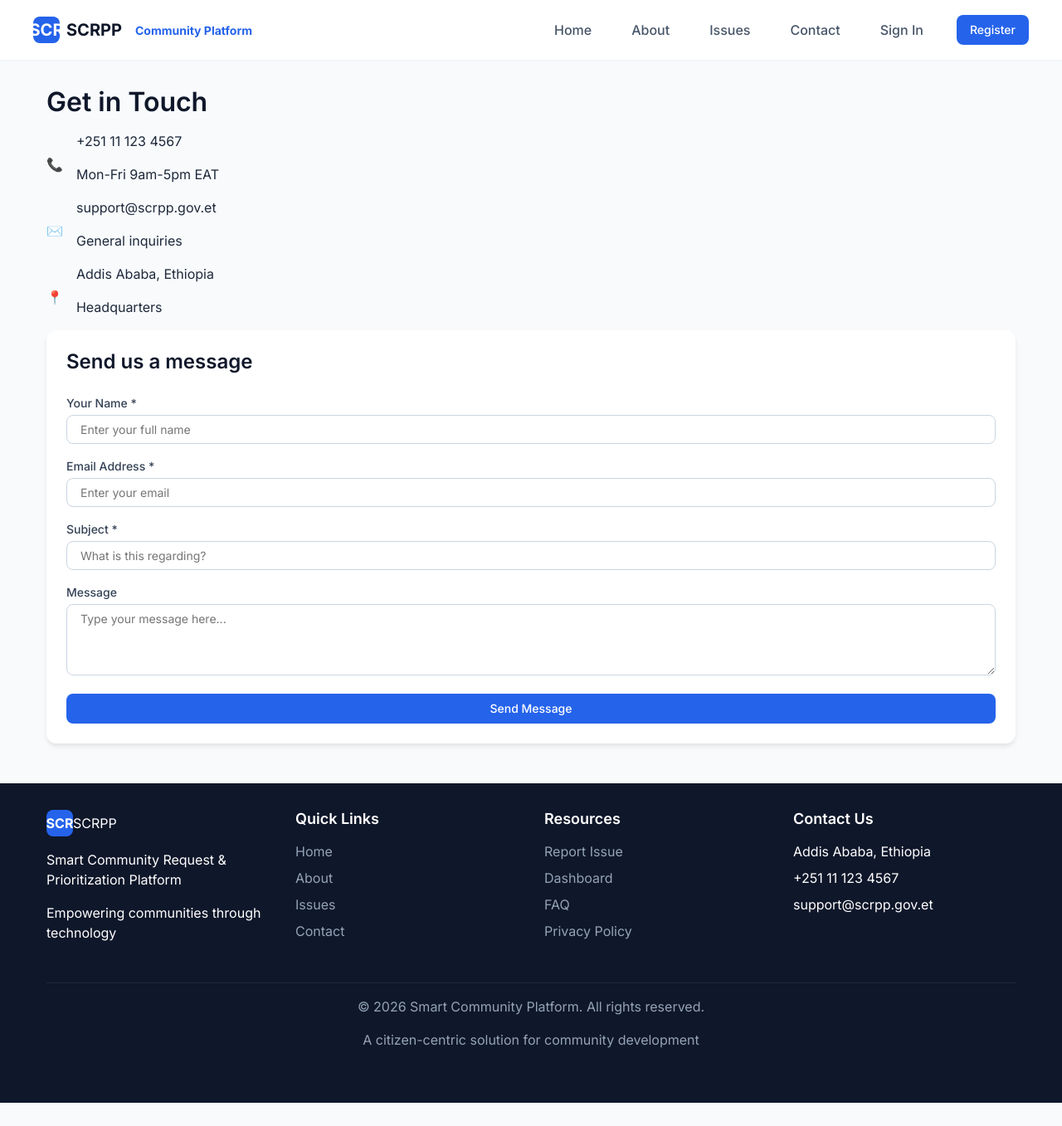
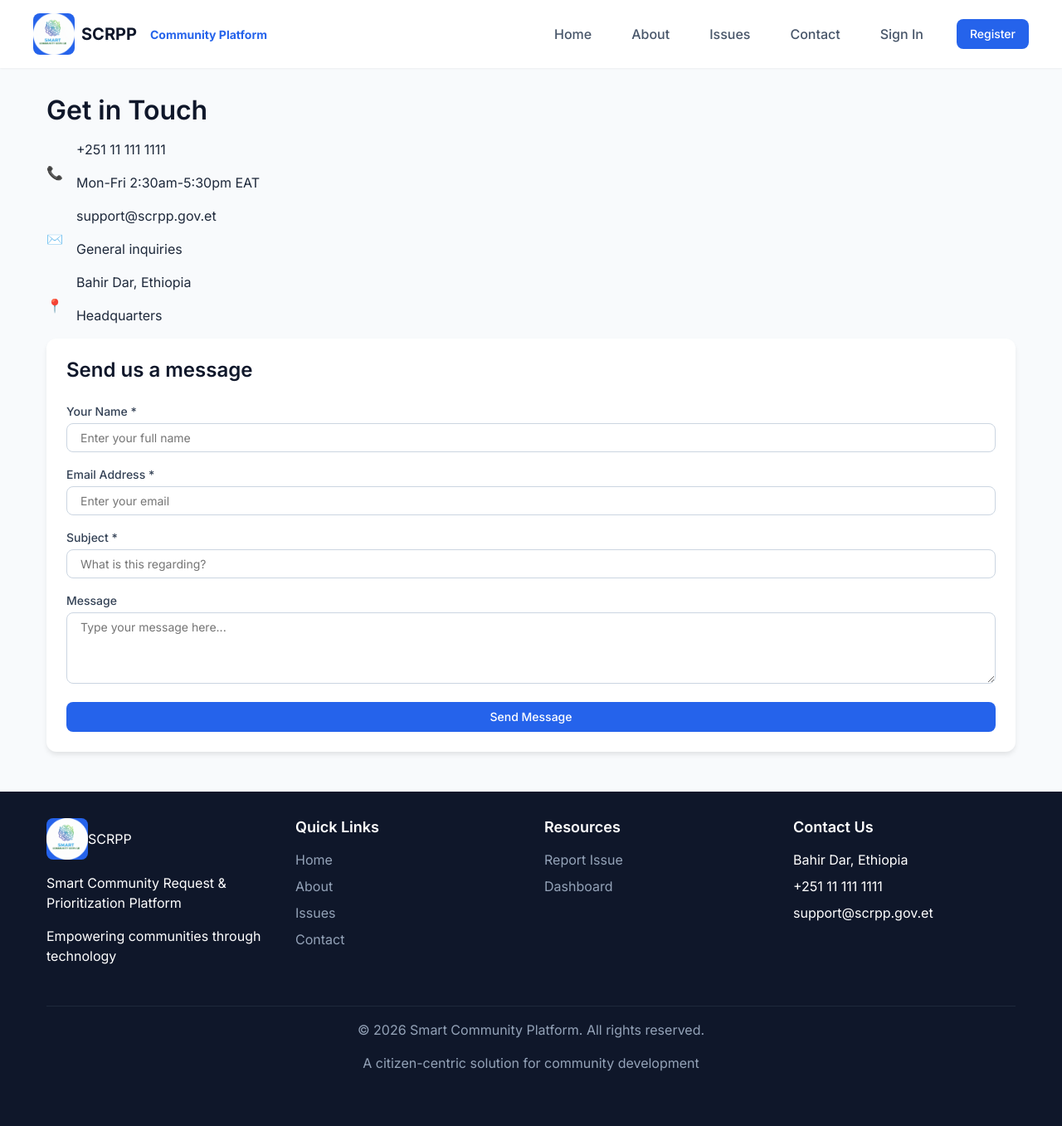
Before and after one commit to Abrham-Tadesse/smart_community_service, a React (Vite) app: page /contact in a window 1280 px wide. Shown: the whole page at 83% size. Before the commit the page ends 1329 px from the top, so only its background shows below. Built offline with nearby package versions, Linux system fonts and the light colour scheme.

Commit message:
Adding a fivicon and logo to the system

```diff
--- a/index.html
+++ b/index.html
@@ -2,7 +2,7 @@
 <html lang="en">
   <head>
     <meta charset="UTF-8" />
-    <link rel="icon" type="image/svg+xml" href="/vite.svg" />
+    <link rel="icon" type="image/png" href="/assets/image/logo.png" />
     <meta name="viewport" content="width=device-width, initial-scale=1.0" />
     <title>smart_community_service</title>
   </head>
--- a/src/components/layout/Footer.jsx
+++ b/src/components/layout/Footer.jsx
@@ -1,4 +1,5 @@
 import { Link } from 'react-router-dom'
+import logo from '../../assets/image/logo.png'
 
 const Footer = () => {
   const currentYear = new Date().getFullYear()
@@ -10,7 +11,7 @@ const Footer = () => {
           {/* Brand */}
           <div className="footer-section">
             <div className="flex items-center gap-2 mb-4">
-              <div className="navbar-logo">SCR</div>
+              <img src={logo} alt="Logo" className="navbar-logo" />
               <span className="font-bold">SCRPP</span>
             </div>
             <p>Smart Community Request & Prioritization Platform</p>
@@ -34,8 +35,6 @@ const Footer = () => {
             <ul className="footer-links">
               <li><Link to="/issues/create">Report Issue</Link></li>
               <li><Link to="/dashboard">Dashboard</Link></li>
-              <li><Link to="/faq">FAQ</Link></li>
-              <li><Link to="/privacy">Privacy Policy</Link></li>
             </ul>
           </div>
 
@@ -43,8 +42,8 @@ const Footer = () => {
           <div className="footer-section">
             <h3>Contact Us</h3>
             <ul className="footer-links">
-              <li>Addis Ababa, Ethiopia</li>
-              <li>+251 11 123 4567</li>
+              <li>Bahir Dar, Ethiopia</li>
+              <li>+251 11 111 1111</li>
               <li>support@scrpp.gov.et</li>
             </ul>
           </div>
--- a/src/components/layout/Navbar.jsx
+++ b/src/components/layout/Navbar.jsx
@@ -3,6 +3,7 @@ import { Link, useNavigate } from 'react-router-dom'
 import { useSelector, useDispatch } from 'react-redux'
 import { logout } from '../../features/auth/authSlice'
 import { useCallback } from 'react'
+import logo from '../../assets/image/logo.png'
 
 const Navbar = () => {
   const [isMobileMenuOpen, setIsMobileMenuOpen] = useState(false)
@@ -74,7 +75,7 @@ const Navbar = () => {
     <nav className="navbar">
       <div className="container navbar-container">
         <Link to="/" className="navbar-brand">
-          <div className="navbar-logo">SCR</div>
+          <img src={logo} alt="Logo" className="navbar-logo" />
           <span>SCRPP</span>
           <span className="navbar-subtitle">Community Platform</span>
         </Link>
--- a/src/index.css
+++ b/src/index.css
@@ -366,8 +366,8 @@ a:hover {
 }
 
 .navbar-logo {
-  width: 32px;
-  height: 32px;
+  width: 50px;
+  height: 50px;
   background-color: var(--primary-600);
   color: white;
   border-radius: var(--radius-md);
--- a/src/main.jsx
+++ b/src/main.jsx
@@ -5,6 +5,17 @@ import { BrowserRouter } from 'react-router-dom'
 import App from './App'
 import { store } from './app/store'
 import './index.css'
+import favicon from './assets/image/logo.png'
+
+const setFavicon = () => {
+  const existing = document.querySelector("link[rel~='icon']")
+  const link = existing || document.createElement('link')
+  link.rel = 'icon'
+  link.type = 'image/png'
+  link.href = favicon
+  if (!existing) document.getElementsByTagName('head')[0].appendChild(link)
+}
+setFavicon()
 
 
 
--- a/src/pages/Contact.jsx
+++ b/src/pages/Contact.jsx
@@ -46,8 +46,8 @@ const Contact = () => {
               <div className="flex items-center gap-4">
                 <div className="text-primary-600 text-xl">📞</div>
                 <div>
-                  <p className="font-medium">+251 11 123 4567</p>
-                  <p className="text-gray-600">Mon-Fri 9am-5pm EAT</p>
+                  <p className="font-medium">+251 11 111 1111</p>
+                  <p className="text-gray-600">Mon-Fri 2:30am-5:30pm EAT</p>
                 </div>
               </div>
 
@@ -62,7 +62,7 @@ const Contact = () => {
               <div className="flex items-center gap-4">
                 <div className="text-primary-600 text-xl">📍</div>
                 <div>
-                  <p className="font-medium">Addis Ababa, Ethiopia</p>
+                  <p className="font-medium">Bahir Dar, Ethiopia</p>
                   <p className="text-gray-600">Headquarters</p>
                 </div>
               </div>
```
Also changed, not shown: src/assets/image/logo.png (added).
